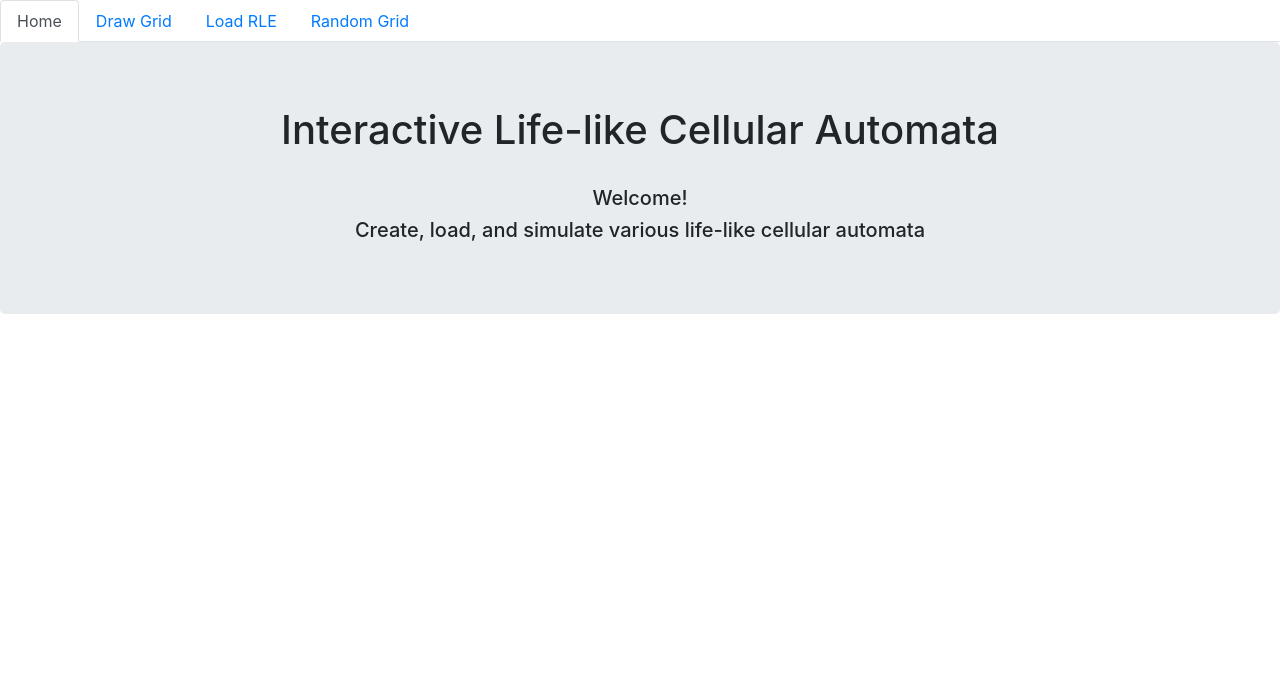
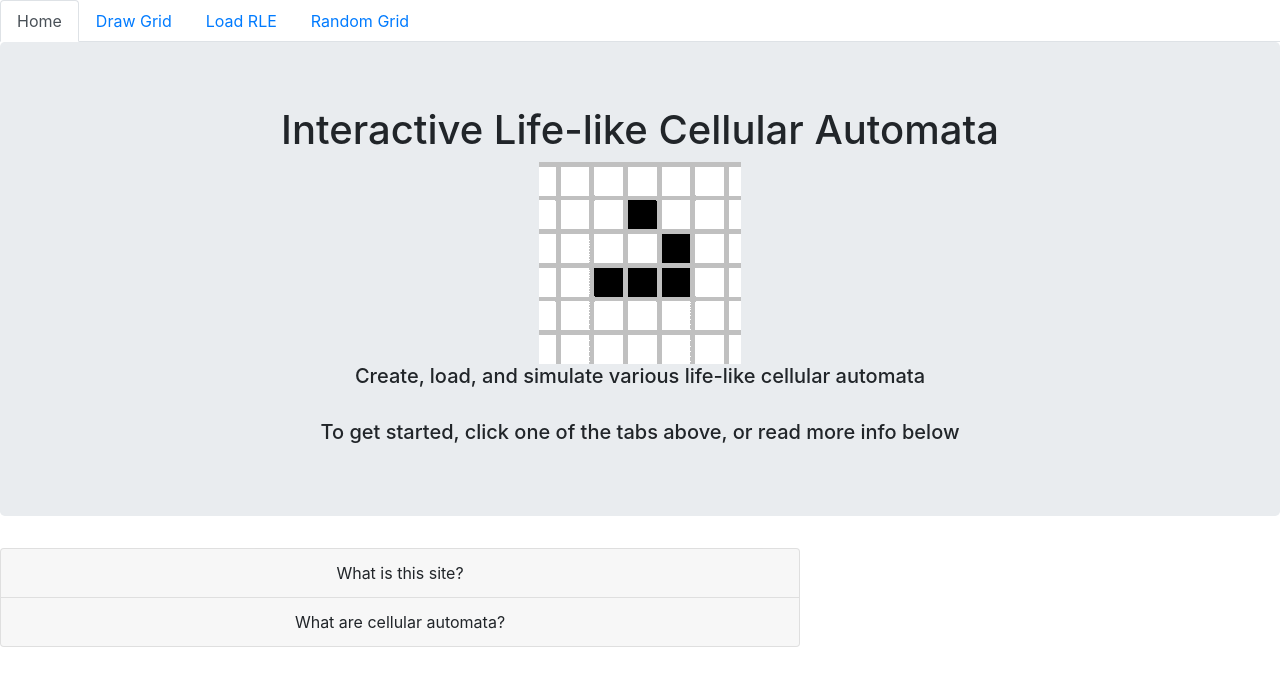
Before and after one commit to DavidKohler/Interactive-Life-like-Cellular-Automata, a React (Create React App) app: page / in a window 1280 px wide. Shown: the top 686 px of the page. Built offline with nearby package versions, Linux system fonts and the light colour scheme.

Commit message:
[add] added descriptions to homepage

```diff
--- a/src/tab_pages/HomePage.js
+++ b/src/tab_pages/HomePage.js
@@ -1,3 +1,6 @@
+import Accordion from 'react-bootstrap/Accordion';
+import Card from 'react-bootstrap/Card';
+import exampleGif from '../assets/gliderGif.gif';
 import Jumbotron from 'react-bootstrap/Jumbotron';
 import React, { Component } from 'react';
 
@@ -8,12 +11,103 @@ class HomePage extends Component {
         <div className="jumbo-container">
           <Jumbotron>
             <h1>Interactive Life-like Cellular Automata</h1>
-            <br />
-            <h5>Welcome! </h5>
+            <div className="gif-container">
+              <img src={exampleGif} alt="loading gif..." />
+            </div>
             <h5>
               Create, load, and simulate various life-like cellular automata
             </h5>
+            <br />
+            <h5>
+              To get started, click one of the tabs above, or read more info
+              below
+            </h5>
           </Jumbotron>
+          <div>
+            <Accordion defaultActiveKey="" style={{ width: '800px' }}>
+              <Card>
+                <Accordion.Toggle
+                  as={Card.Header}
+                  eventKey="0"
+                  style={{ cursor: 'pointer' }}
+                >
+                  What is this site?
+                </Accordion.Toggle>
+                <Accordion.Collapse eventKey="0">
+                  <Card.Body>
+                    This site, created by{' '}
+                    <a
+                      href={'https://dakokohler.com/'}
+                      rel="noopener noreferrer"
+                      target="_blank"
+                    >
+                      David Kohler
+                    </a>
+                    , serves as a place to experiment with life-like cellular
+                    automata -- drawing new automata (in the Draw tab), loading
+                    in existing automata (in the Load tab), or generating
+                    completely new and random automata (in the Random tab) --
+                    and subsequently simulating generations of these automata to
+                    observe what happens. It is also worth noting that
+                    simulations on this site use a bounded grid rather than an
+                    infinite or boundless one (as other applications such as
+                    Golly might use), and thus boundaries and B0 rules may
+                    behave slightly differently
+                  </Card.Body>
+                </Accordion.Collapse>
+              </Card>
+              <Card>
+                <Accordion.Toggle
+                  as={Card.Header}
+                  eventKey="1"
+                  style={{ cursor: 'pointer' }}
+                >
+                  What are cellular automata?
+                </Accordion.Toggle>
+                <Accordion.Collapse eventKey="1">
+                  <Card.Body>
+                    Cellular automata (plural for automaton), are a class of
+                    mathematical objects that have been used in the fields of
+                    microstructure modeling, physics, quantum mechanics, and
+                    theoretical biology. A cellular automaton consists of a grid
+                    of cells, each of which has a finite set of allowed states
+                    (such as on/off or alive/dead), and each of which also has a
+                    neighborhood of other cells that it interacts with. The
+                    state of the cellular automaton evolves over time,
+                    progressing through a number of generations. The state of
+                    each cell at time <i>t+1</i> depends on the state of each
+                    cell at time <i>t</i>, with a transition rule specified that
+                    determines how the state changes based on the states of each
+                    cell and neighborhood. <br />
+                    <br />A life-like cellular automaton is a subclass of
+                    cellular automata that has two dimensions, has two states
+                    (on/off or alive/dead), uses the Moore neighborhood, and has
+                    a semitotalistic rule. The most famous cellular automaton,
+                    and in fact what this subclass is named after, is Conway's
+                    Game of Life. This site focuses specifically on life-like
+                    cellular automata, of which there exist an incredible
+                    amount. For more info on cellular automata or on Conway's
+                    Game of Life, visit{' '}
+                    <a
+                      href={'https://www.conwaylife.com/wiki/Main_Page'}
+                      rel="noopener noreferrer"
+                      target="_blank"
+                    >
+                      LifeWiki
+                    </a>{' '}
+                    or{' '}
+                    <a
+                      href={'https://en.wikipedia.org/wiki/Cellular_automaton'}
+                      rel="noopener noreferrer"
+                      target="_blank"
+                    >
+                      Wikipedia
+                    </a>
+                  </Card.Body>
+                </Accordion.Collapse>
+              </Card>
+            </Accordion>
+          </div>
         </div>
       </div>
     );
@@ -23,7 +117,6 @@ class HomePage extends Component {
 export default HomePage;
 
 //TODO
-//add homepage text and fluff
-//styling
+// styling
 // add user-select: none to text stuff
 // add warning about using B0 on other boundless apps
```
Also changed, not shown: src/assets/gliderGif.gif (added).
